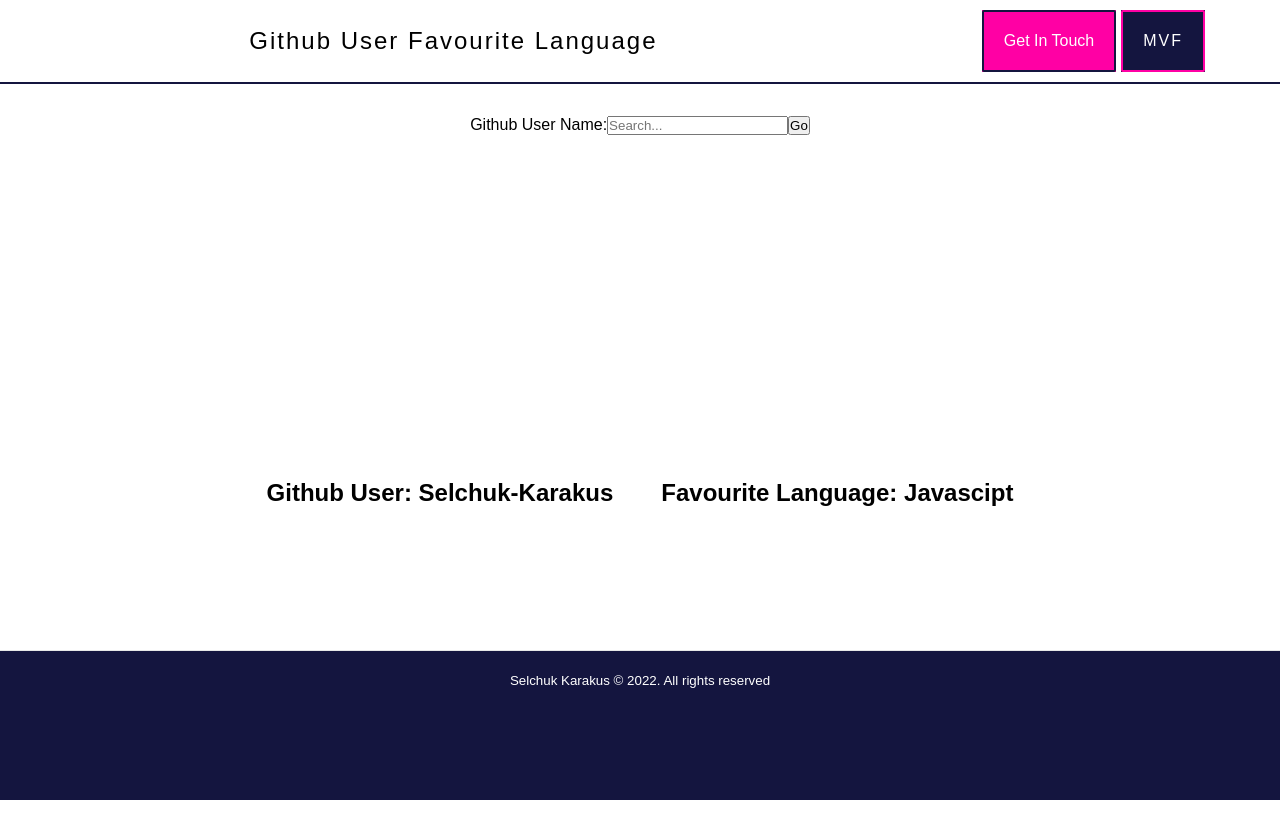
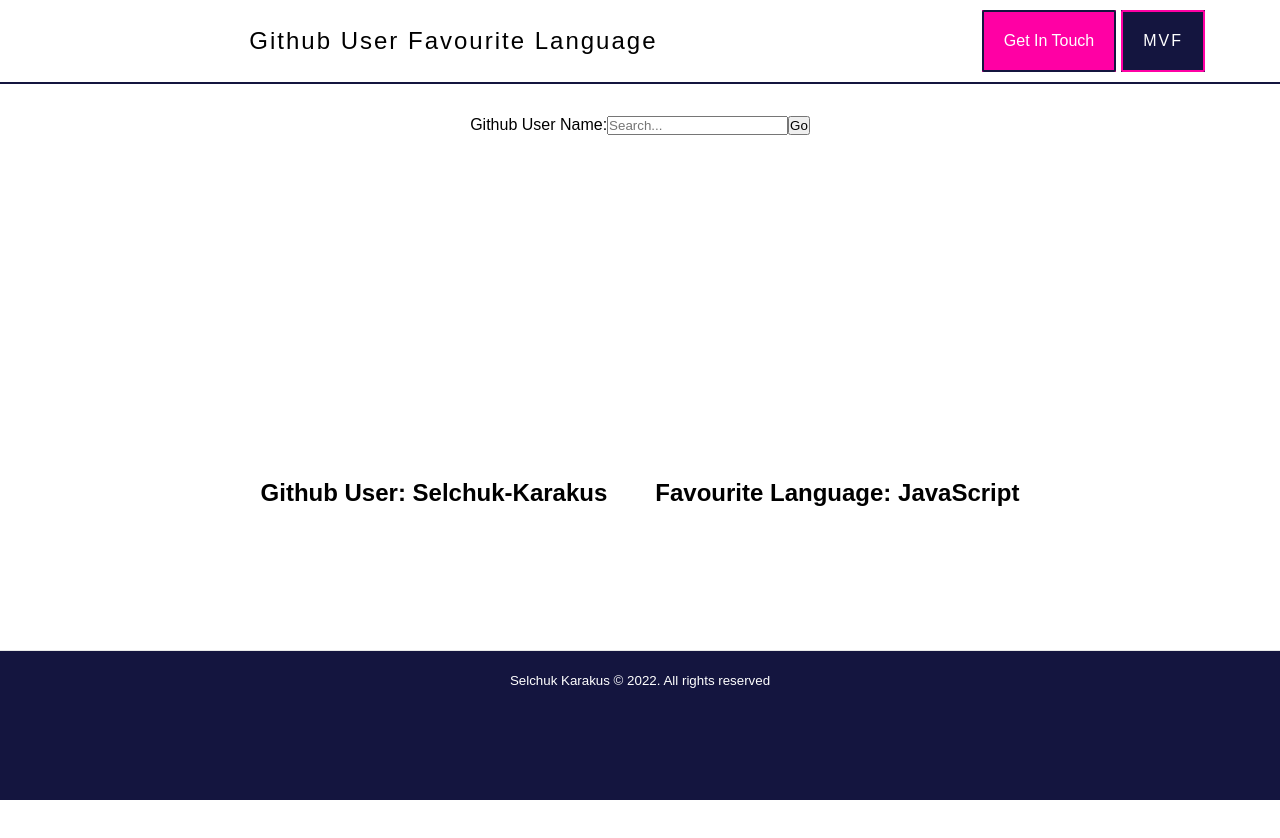
Before and after one commit to Selchuk-Karakus/github-user-favourite-language, a React (Create React App) app: page / in a window 1280 px wide. Shown: the top 838 px of the page. Built offline with nearby package versions, Linux system fonts and the light colour scheme.

Commit message:
Pass state as props down to child component

```diff
--- a/src/App.js
+++ b/src/App.js
@@ -21,7 +21,7 @@ const Header = () => {
   );
 };
 
-const GitHubUser = ({ user }) => {
+const GitHubUser = ({ user, language }) => {
   return (
     <div className="user">
       <h2 className="user-name">
@@ -30,7 +30,7 @@ const GitHubUser = ({ user }) => {
       </h2>
       <h2 className="user-language">
         <span> Favourite Language: </span>
-        Javascipt
+        {language}
       </h2>
     </div>
   );
@@ -59,13 +59,14 @@ const Footer = () => {
 };
 
 function App() {
+  const [language, setlanguage] = useState("JavaScript");
   const [user, setUser] = useState("Selchuk-Karakus");
 
   return (
     <div className="App">
       <Header />
       <GithubUserSearchForm />
-      <GitHubUser user={user} />
+      <GitHubUser user={user} language={language} />
       <Footer />
     </div>
   );
```
